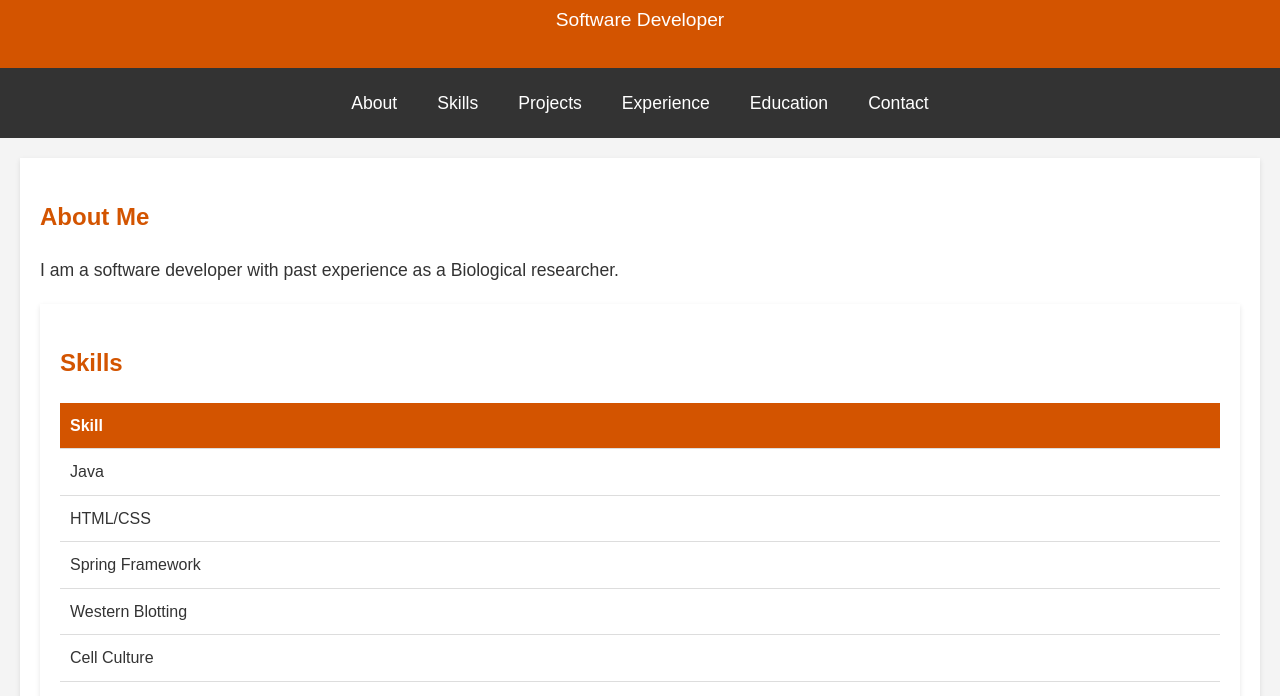
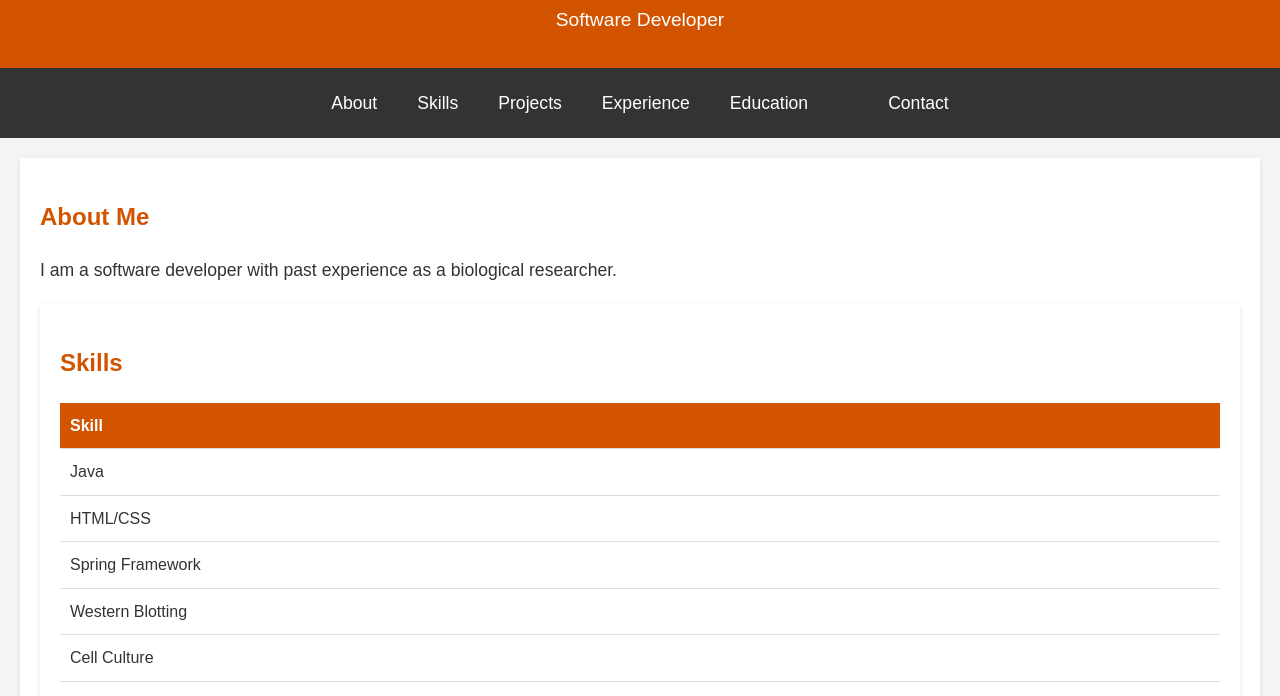
Before and after one commit to Matt-Snyderman/PersonalProfile.io, a plain HTML site: page index.html in a window 1280 px wide. Shown: the part 99-795 px from the top of the page. Drawn offline with Linux system fonts and the light colour scheme.

Commit message:
Personal Profile

```diff
--- a/index.html
+++ b/index.html
@@ -34,13 +34,16 @@
           <a href="#education">Education</a>
         </li>
         <li>
+          <a href="#publications"></a>
+        </li>
+        <li>
           <a href="#contact">Contact</a>
         </li>
       </ul>
     </nav>
     <section id="about">
       <h2>About Me</h2>
-      <p>I am a software developer with past experience as a Biological researcher. </p>
+      <p>I am a software developer with past experience as a biological researcher. </p>
 
       <section id="skills">
         <h2>Skills</h2>
```
